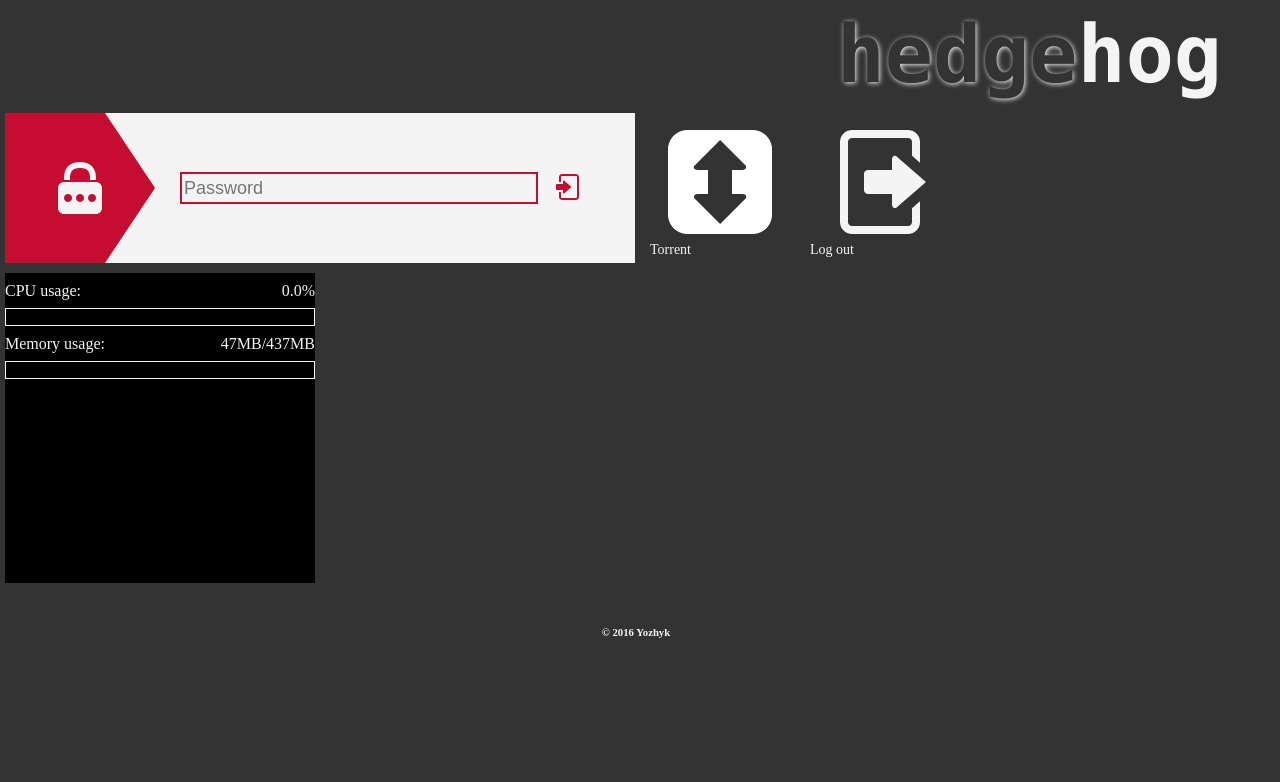
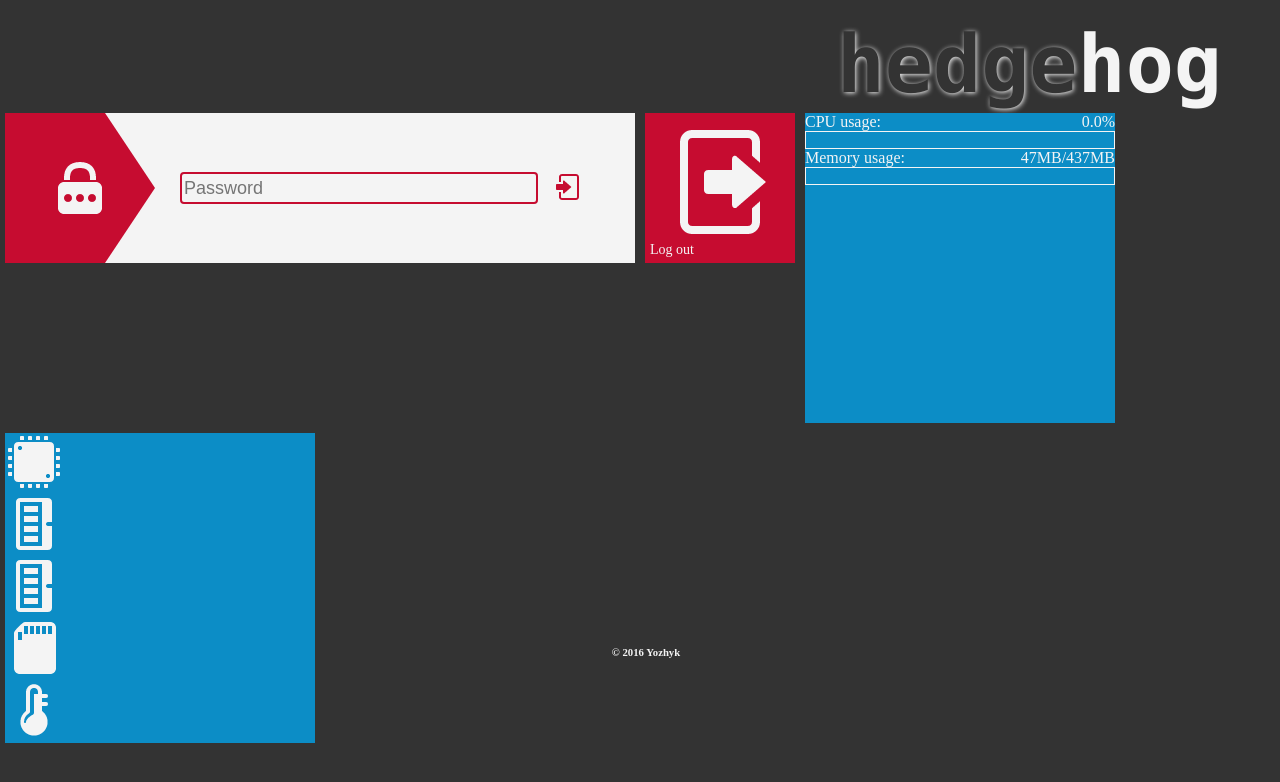
Before and after one commit to y0zhyk/hedgehog, a Flask app: page / in a window 1280 px wide. Shown: the top 782 px of the page. Run offline with Flask 2, Linux system fonts and the light colour scheme; some web fonts are replaced.

Commit message:
Updates icons for status widget

```diff
--- a/static/stylesheets/hedgehog.css
+++ b/static/stylesheets/hedgehog.css
@@ -7,6 +7,7 @@ body {
     min-width: 34em;
     min-height: 630px;
     margin-left: auto;
+    padding: 10px;
 }
 
 header {
--- a/static/stylesheets/tiles.css
+++ b/static/stylesheets/tiles.css
@@ -5,6 +5,7 @@
     width: 150px;
     height: 150px;
     color: #F4F4F4;
+    background-color: #c60c30;
 }
 
 .width2 {
@@ -76,6 +77,7 @@ a.tile:hover {
     margin-top: -16px;
     left: 175px;
     border: 2px solid #C60C30;
+    border-radius: 4px;
     height: 26px;
     width: 350px;
     background-color: #F4F4F4;
@@ -96,10 +98,12 @@ a.tile:hover {
 }
 
 
+.stats {
+     background: #0c8dc6;
+}
 
-.stats {
-     background: black;
-     line-height: 35px;
+.stats img {
+     padding: 3px;
 }
 
 .stats .meter {
--- a/views/tiles.py
+++ b/views/tiles.py
@@ -80,6 +80,20 @@ class StatsTile(Tile):
                '<div class=meter><span id=cpu_percent/></div>'
 
 
+class StatsTile1(Tile):
+    def __init__(self):
+        super().__init__(2, 2, False)
+
+    def _class(self):
+        return super()._class() + " stats"
+
+    def _content(self):
+        return '<img src="static/images/processor.png"><br>' \
+                '<img src="static/images/memory.png"><br>' \
+                '<img src="static/images/memory.png"><br>' \
+                '<img src="static/images/sd.png"><br>' \
+                '<img src="static/images/temperature.png"><br>'
+
 class LoginTile(Tile):
     def __init__(self):
         super().__init__(4, 1, False)
@@ -105,8 +119,8 @@ class Tiles(list):
 tiles = Tiles(
     [
         LoginTile(),
-        IconTile(name="Torrent", icon="torrent.png", color="#FF0000"),
         IconTile(name="Log out", icon="logout.png", color="red"),
         StatsTile(),
+        StatsTile1()
     ]
 )
```
Also changed, not shown: static/images/memory.png (added), static/images/processor.png (added), static/images/sd.png (added), static/images/temperature.png (added).
